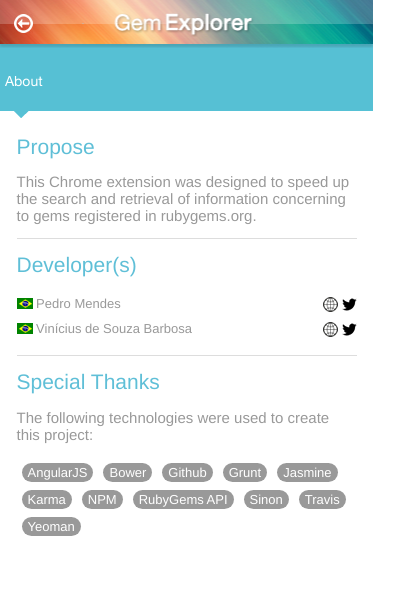
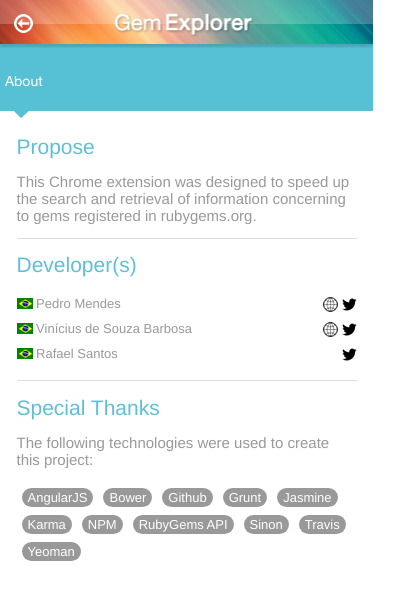
Before and after one commit to pedrolopesme/gemexplorer, a browser extension: page app/popup.html at #/about in a window 400 px wide. Drawn offline with Linux system fonts and the light colour scheme; some icons are missing.

Commit message:
Adding rafael santos in contributors list

```diff
--- a/app/views/about.html
+++ b/app/views/about.html
@@ -41,6 +41,14 @@
             <a target="_blank" href="https://twitter.com/vinisb_"> <img src="/imgs/icons/twitter.jpg" class="flag"/> </a>
           </span>
         </li>
+        <li>
+          <img src="/imgs/icons/flag_br.jpg" class="flag"/>
+          Rafael Santos
+
+          <span class="social">
+            <a target="_blank" href="https://twitter.com/formigarafa"> <img src="/imgs/icons/twitter.jpg" class="flag"/> </a>
+          </span>
+        </li>
       </ul>
 
     </div>
```
